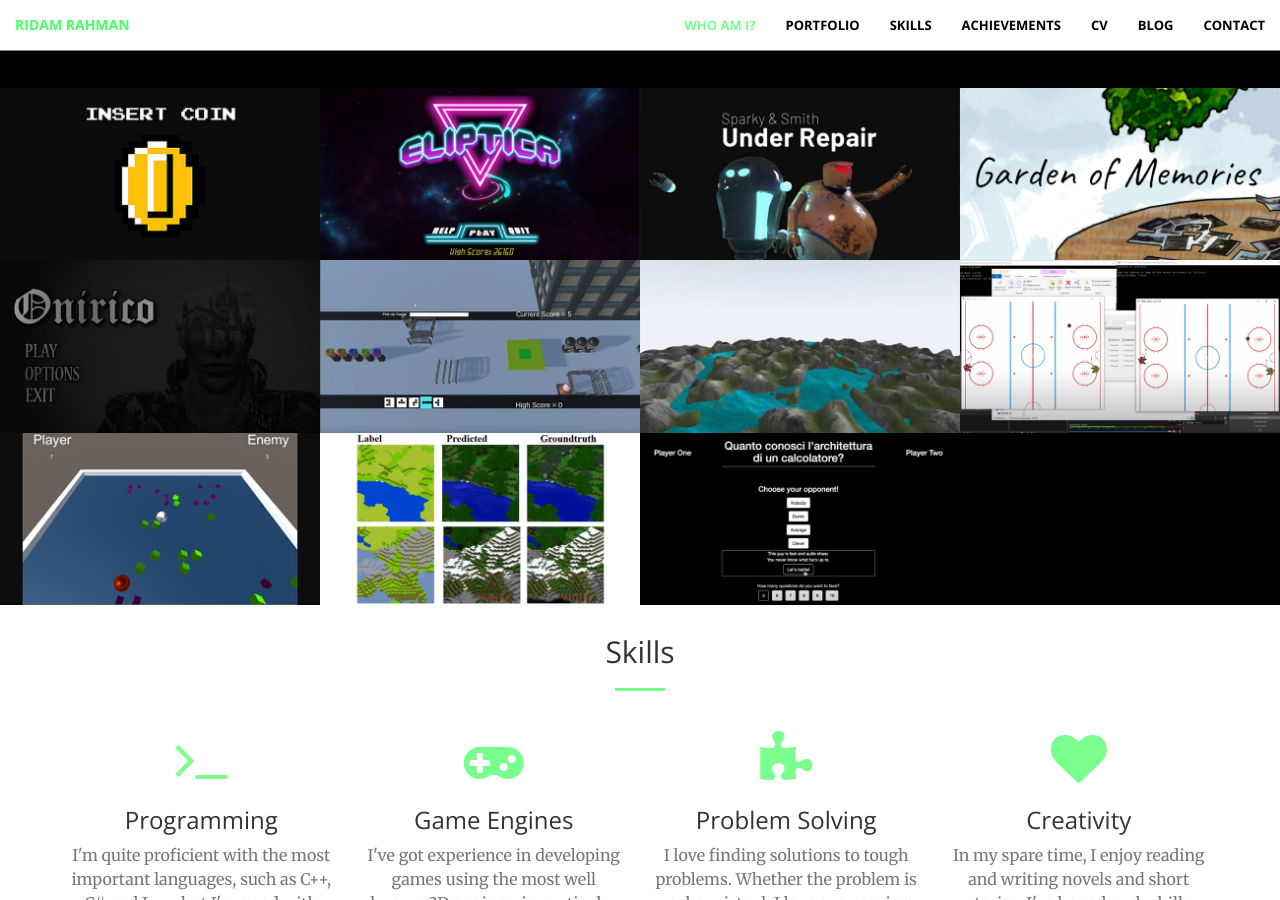
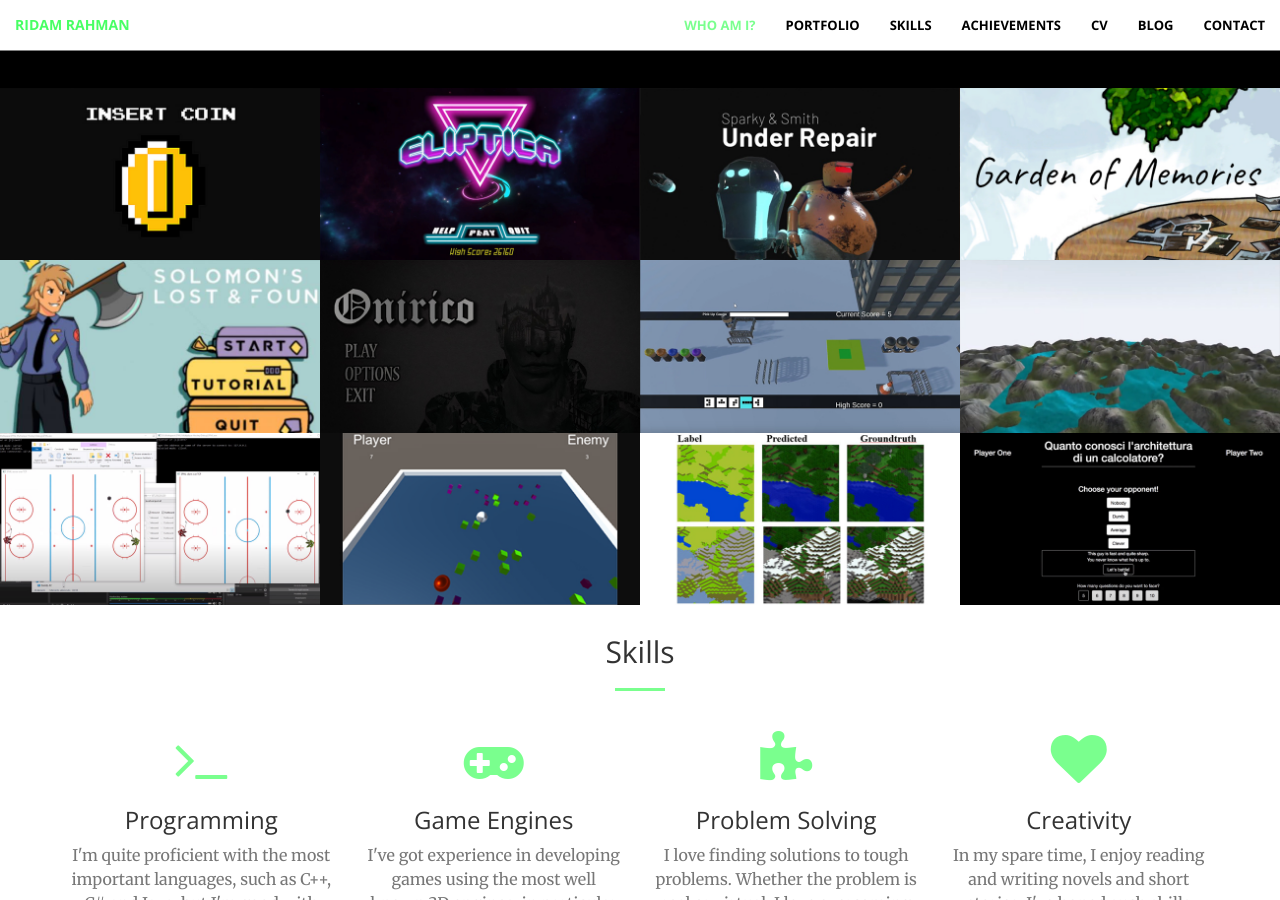
Before and after one commit to Midrax/midrax.github.io, a Jekyll site: the page built from index.html, in a window 1280 px wide and 900 px high, scrolled down 1060 px. Built offline with Jekyll 4.4.1, drawn with Linux system fonts in a browser that asks for light colours.

Commit message:
Added Solomon's Lost and Found

```diff
--- a/_includes/portfolio.html
+++ b/_includes/portfolio.html
@@ -387,6 +387,94 @@
                 </div>
                 </div>
             </div>
+
+            <div class="col-lg-3 col-sm-6">
+              <button data-toggle="modal" data-target="#modalPortfolio3" class="portfolio-box" style="border-width: 0;padding: 0;">
+                  <img src="img/portfolio/12.jpg" class="img-responsive" alt="">
+                  <div class="portfolio-box-caption">
+                      <div class="portfolio-box-caption-content">
+                          <div class="project-category text-faded">
+                              Gamejam Project
+                          </div>
+                          <div class="project-name">
+                              Solomon's Lost and Found
+                          </div>
+                      </div>
+                  </div>
+              </button>
+            </div>
+
+            <!-- Modal -->
+            <div class="modal fade" id="modalPortfolio3" tabindex="-1" role="dialog" aria-labelledby="modalCenterTitle3" aria-hidden="true">
+                <div class="modal-dialog modal-dialog-centered" role="document">
+                <div class="modal-content">
+                    <div class="modal-header">
+                      <h3 class="modal-title" id="modalLongTitle3">Solomon's Lost and Found</h3>
+                    </div>
+                    <div class="modal-body">
+
+                        <!-- Carousel -->
+                        <div id="carousel3" class="carousel slide" data-ride="carousel">
+                            <!-- Indicators -->
+                            <ol class="carousel-indicators">
+                              <li data-target="#carousel3" data-slide-to="0" class="active"></li>
+                              <li data-target="#carousel3" data-slide-to="1"></li>
+                            </ol>
+
+                            <!-- Wrapper for slides -->
+                            <div class="carousel-inner">
+                              <div class="item active">
+                                <img src="img/portfolio/solomon_lost_and_found/01.jpg" alt="">
+                              </div>
+
+                              <div class="item">
+                                <img src="img/portfolio/solomon_lost_and_found/02.jpg" alt="">
+                              </div>
+                            </div>
+
+                            <!-- Left and right controls -->
+                            <a class="left carousel-control" href="#carousel3" data-slide="prev">
+                              <span class="glyphicon glyphicon-chevron-left"></span>
+                              <span class="sr-only">Previous</span>
+                            </a>
+                            <a class="right carousel-control" href="#carousel3" data-slide="next">
+                              <span class="glyphicon glyphicon-chevron-right"></span>
+                              <span class="sr-only">Next</span>
+                            </a>
+                          </div>
+
+                          <!-- Text -->
+                          <div class="modal-detail">
+                            <h4 class="detail-label">Roles</h4>
+                            <div class="detail-text">Game Designer/Story Writer/Programmer</div>
+                            <h4 class="detail-label">Project Description</h4>
+                            <div class="detail-text">
+                              It is the year 30XX, at the Time Travel Station of New Dundee. An incredibly wise Customs Officer, a traveler from a distant past, now stands in the line of duty.
+                              His name is Solomon. His objective… TO DO WHAT'S RIGHT. OR CHOP THINGS IN HALF.
+
+                              A "Paper's Please!" inspired procedural game about giving back lost items to the rightful owners based on the descriptions people give of the items.
+                              As there's multiple claimants, if a decision can't be made in time Solomon will chop things in half.
+                            </div>
+                            <h4 class="detail-label">Project Date</h4>
+                            <div class="detail-text">January, 2021 (2 days)</div>
+                            <h4 class="detail-label">Visit</h4>
+                            <div class="detail-text">
+                              <span class="detail-link"><a href="https://v3.globalgamejam.org/2021/games/solomons-lost-found-9" rel="noopener noreferrer" target="_blank">Global Game Jam</a></span>
+                            </div>
+                            <br>
+                            <div class = "row" style="text-align: center;">
+                              <div class="col-sm-4"><img src="img/logos/csharp.png" alt="" style="height: 50px"></div>
+                              <div class="col-sm-4"> <img src="img/logos/unity.png" alt="" style="height: 50px"></div>
+                            </div>
+                          </div>
+                          <!-- Text End-->
+                        </div>
+                      <div class="modal-footer">
+                    <button type="button" class="btn btn-secondary" data-dismiss="modal">Close</button>
+                    </div>
+                  </div>
+                </div>
+              </div>
 
             <div class="col-lg-3 col-sm-6">
                 <button data-toggle="modal" data-target="#modalPortfolio4" class="portfolio-box" style="border-width: 0;padding: 0;">
```
